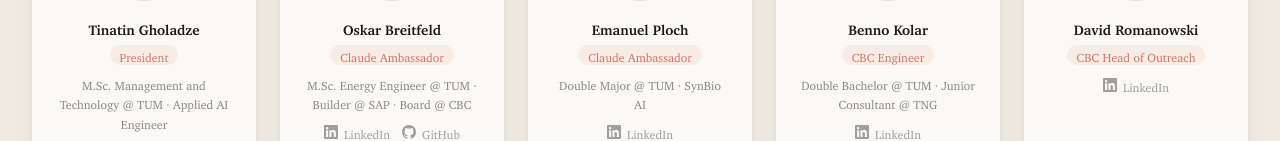
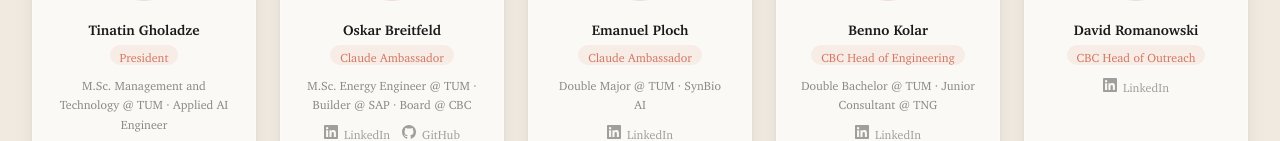
Before and after one commit to ClaudeBuildersClub-MUC/ClaudeBuildersClub-MUC.github.io, a Next.js app: page / in a window 1280 px wide. Shown: the part 2842-2983 px from the top of the page. Built offline with nearby package versions, Linux system fonts and the light colour scheme; grey boxes are pictures that could not be loaded.

Commit message:
fix: Benno Kolar role → CBC Head of Engineering
Co-Authored-By: Claude Sonnet 4.6 <noreply@anthropic.com>

```diff
--- a/components/sections/about-us.tsx
+++ b/components/sections/about-us.tsx
@@ -26,7 +26,7 @@ const members = [
   },
   {
     name: 'Benno Kolar',
-    role: 'CBC Engineer',
+    role: 'CBC Head of Engineering',
     details: 'Double Bachelor @ TUM · Junior Consultant @ TNG',
     linkedin: 'https://www.linkedin.com/in/benno-kolar/',
     github: null,
```
